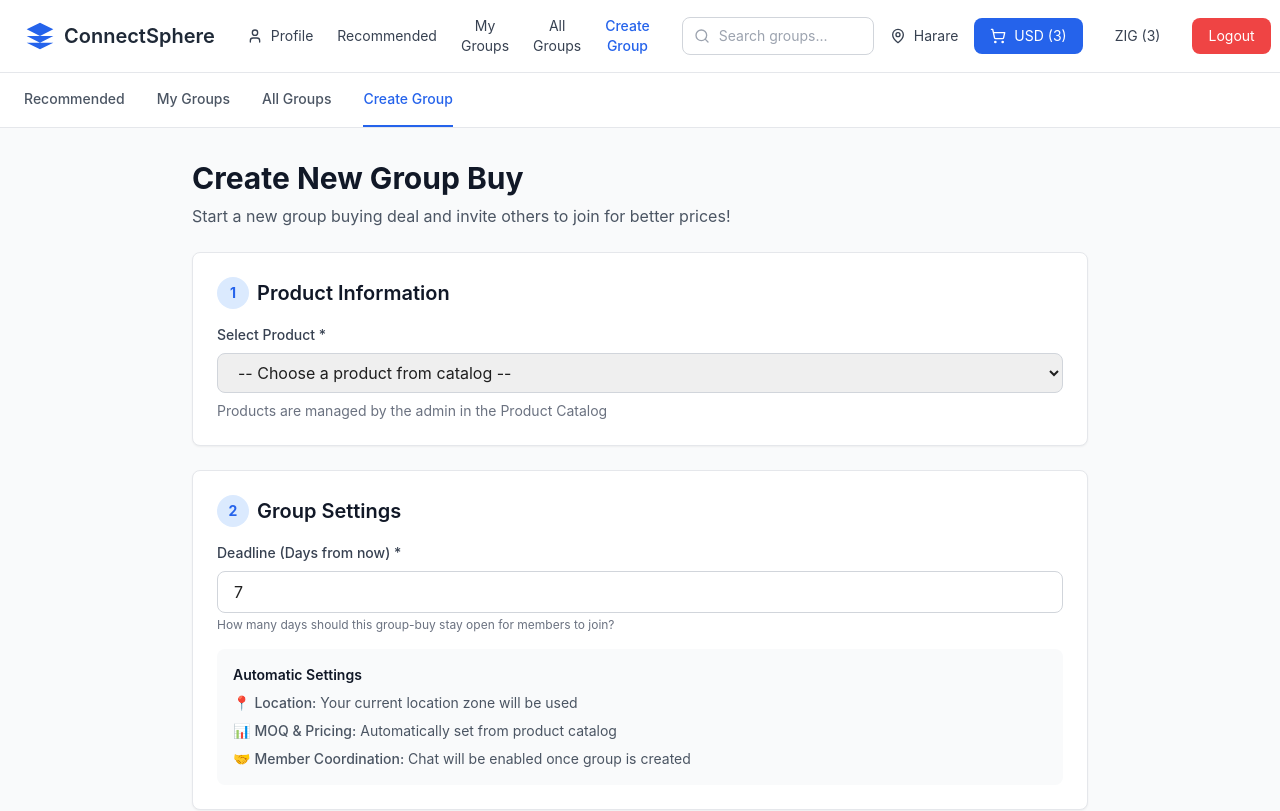
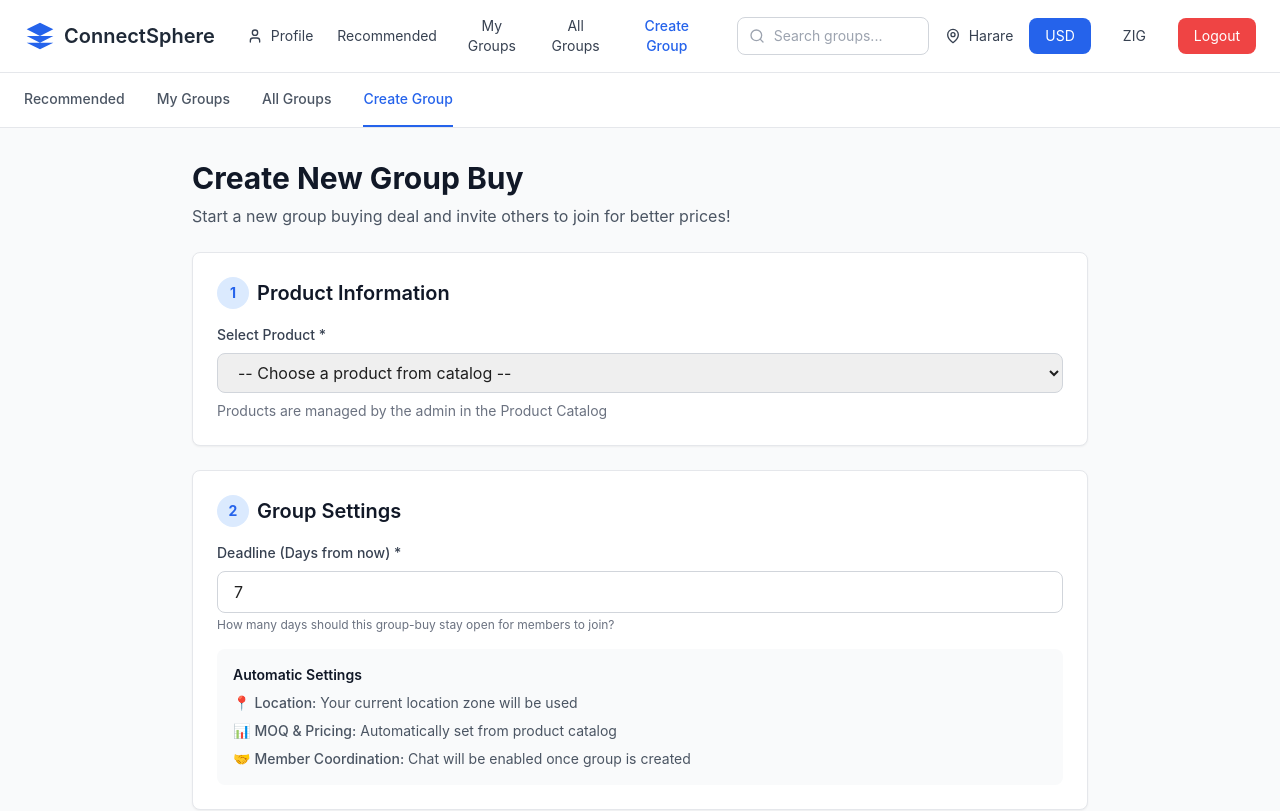
Before and after one commit to 1772hojaz/capstone, a React (Vite) app in the folder sys/Front-end/connectsphere/: page /create-group in a window 1280 px wide. Shown: the top 811 px of the page. Built offline with nearby package versions, Linux system fonts and the light colour scheme.

Commit message:
I, UPDATED #sys/Front-end/connectsphere/src/pages/AllGroups.tsx,#sys/Front-end/connectsphere/src/pages/CreateGroup.tsx #sys/Front-end/connectsphere/src/pages/GroupList.tsx,#sys/Front-end/connectsphere/src/pages/TraderDashboard.tsx

```diff
--- a/sys/Front-end/connectsphere/src/pages/AllGroups.tsx
+++ b/sys/Front-end/connectsphere/src/pages/AllGroups.tsx
@@ -1,8 +1,10 @@
-import { Search, MapPin, ShoppingCart, User, Users } from 'lucide-react';
+import { Search, MapPin, User, Users } from 'lucide-react';
 import { useNavigate } from 'react-router-dom';
+import { useState } from 'react';
 
 export default function AllGroups() {
   const navigate = useNavigate();
+  const [selectedCurrency, setSelectedCurrency] = useState<'USD' | 'ZIG'>('USD');
 
   const allGroups = [
     {
@@ -168,12 +170,25 @@ export default function AllGroups() {
               <MapPin className="w-4 h-4" />
               <span>Harare</span>
             </div>
-            <button className="px-3 sm:px-4 py-2 bg-blue-600 text-white text-xs sm:text-sm rounded-lg hover:bg-blue-700 transition flex items-center gap-2 whitespace-nowrap">
-              <ShoppingCart className="w-4 h-4" />
-              USD (3)
+            <button
+              onClick={() => setSelectedCurrency('USD')}
+              className={`px-3 sm:px-4 py-2 text-xs sm:text-sm rounded-lg transition whitespace-nowrap ${
+                selectedCurrency === 'USD'
+                  ? 'bg-blue-600 text-white hover:bg-blue-700'
+                  : 'text-gray-700 hover:text-gray-900 hover:bg-gray-100'
+              }`}
+            >
+              USD
             </button>
-            <button className="px-3 sm:px-4 py-2 text-xs sm:text-sm text-gray-700 hover:text-gray-900 whitespace-nowrap">
-              ZIG (3)
+            <button
+              onClick={() => setSelectedCurrency('ZIG')}
+              className={`px-3 sm:px-4 py-2 text-xs sm:text-sm rounded-lg transition whitespace-nowrap ${
+                selectedCurrency === 'ZIG'
+                  ? 'bg-blue-600 text-white hover:bg-blue-700'
+                  : 'text-gray-700 hover:text-gray-900 hover:bg-gray-100'
+              }`}
+            >
+              ZIG
             </button>
             <button
               onClick={() => navigate('/login')}
--- a/sys/Front-end/connectsphere/src/pages/CreateGroup.tsx
+++ b/sys/Front-end/connectsphere/src/pages/CreateGroup.tsx
@@ -1,9 +1,10 @@
 import { useState } from 'react';
-import { Search, MapPin, ShoppingCart, User } from 'lucide-react';
+import { Search, MapPin, User } from 'lucide-react';
 import { useNavigate } from 'react-router-dom';
 
 export default function CreateGroup() {
   const navigate = useNavigate();
+  const [selectedCurrency, setSelectedCurrency] = useState<'USD' | 'ZIG'>('USD');
   const [formData, setFormData] = useState({
     selectedProduct: '',
     deadlineDays: '7',
@@ -161,12 +162,25 @@ export default function CreateGroup() {
               <MapPin className="w-4 h-4" />
               <span>Harare</span>
             </div>
-            <button className="px-3 sm:px-4 py-2 bg-blue-600 text-white text-xs sm:text-sm rounded-lg hover:bg-blue-700 transition flex items-center gap-2 whitespace-nowrap">
-              <ShoppingCart className="w-4 h-4" />
-              USD (3)
+            <button
+              onClick={() => setSelectedCurrency('USD')}
+              className={`px-3 sm:px-4 py-2 text-xs sm:text-sm rounded-lg transition whitespace-nowrap ${
+                selectedCurrency === 'USD'
+                  ? 'bg-blue-600 text-white hover:bg-blue-700'
+                  : 'text-gray-700 hover:text-gray-900 hover:bg-gray-100'
+              }`}
+            >
+              USD
             </button>
-            <button className="px-3 sm:px-4 py-2 text-xs sm:text-sm text-gray-700 hover:text-gray-900 whitespace-nowrap">
-              ZIG (3)
+            <button
+              onClick={() => setSelectedCurrency('ZIG')}
+              className={`px-3 sm:px-4 py-2 text-xs sm:text-sm rounded-lg transition whitespace-nowrap ${
+                selectedCurrency === 'ZIG'
+                  ? 'bg-blue-600 text-white hover:bg-blue-700'
+                  : 'text-gray-700 hover:text-gray-900 hover:bg-gray-100'
+              }`}
+            >
+              ZIG
             </button>
             <button
               onClick={() => navigate('/login')}
--- a/sys/Front-end/connectsphere/src/pages/GroupList.tsx
+++ b/sys/Front-end/connectsphere/src/pages/GroupList.tsx
@@ -1,4 +1,4 @@
-import { Search, MapPin, ShoppingCart, User, X } from 'lucide-react';
+import { Search, MapPin, User, X } from 'lucide-react';
 import { useNavigate } from 'react-router-dom';
 import { useState } from 'react';
 
@@ -8,6 +8,7 @@ export default function GroupList() {
   const [isModalOpen, setIsModalOpen] = useState(false);
   const [selectedJoinedGroup, setSelectedJoinedGroup] = useState<any>(null);
   const [isJoinedGroupModalOpen, setIsJoinedGroupModalOpen] = useState(false);
+  const [selectedCurrency, setSelectedCurrency] = useState<'USD' | 'ZIG'>('USD');
 
   const activeGroups = [
     {
@@ -233,12 +234,25 @@ export default function GroupList() {
               <MapPin className="w-4 h-4" />
               <span>Harare</span>
             </div>
-            <button className="px-3 sm:px-4 py-2 bg-blue-600 text-white text-xs sm:text-sm rounded-lg hover:bg-blue-700 transition flex items-center gap-2 whitespace-nowrap">
-              <ShoppingCart className="w-4 h-4" />
-              USD (3)
+            <button
+              onClick={() => setSelectedCurrency('USD')}
+              className={`px-3 sm:px-4 py-2 text-xs sm:text-sm rounded-lg transition whitespace-nowrap ${
+                selectedCurrency === 'USD'
+                  ? 'bg-blue-600 text-white hover:bg-blue-700'
+                  : 'text-gray-700 hover:text-gray-900 hover:bg-gray-100'
+              }`}
+            >
+              USD
             </button>
-            <button className="px-3 sm:px-4 py-2 text-xs sm:text-sm text-gray-700 hover:text-gray-900 whitespace-nowrap">
-              ZIG (3)
+            <button
+              onClick={() => setSelectedCurrency('ZIG')}
+              className={`px-3 sm:px-4 py-2 text-xs sm:text-sm rounded-lg transition whitespace-nowrap ${
+                selectedCurrency === 'ZIG'
+                  ? 'bg-blue-600 text-white hover:bg-blue-700'
+                  : 'text-gray-700 hover:text-gray-900 hover:bg-gray-100'
+              }`}
+            >
+              ZIG
             </button>
             <button
               onClick={() => navigate('/login')}
--- a/sys/Front-end/connectsphere/src/pages/TraderDashboard.tsx
+++ b/sys/Front-end/connectsphere/src/pages/TraderDashboard.tsx
@@ -1,4 +1,4 @@
-import { Search, MapPin, ShoppingCart, User, Zap, Users } from 'lucide-react';
+import { Search, MapPin, User, Zap, Users } from 'lucide-react';
 import { useNavigate } from 'react-router-dom';
 import { useState } from 'react';
 
@@ -6,6 +6,7 @@ const TraderDashboard = () => {
   const navigate = useNavigate();
   const activeTab = 'recommended';
   const [searchQuery, setSearchQuery] = useState('');
+  const [selectedCurrency, setSelectedCurrency] = useState<'USD' | 'ZIG'>('USD');
 
   const recommendations = [
     {
@@ -117,12 +118,25 @@ const TraderDashboard = () => {
               <MapPin className="w-4 h-4" />
               <span>Harare</span>
             </div>
-            <button className="px-3 sm:px-4 py-2 bg-blue-600 text-white text-xs sm:text-sm rounded-lg hover:bg-blue-700 transition flex items-center gap-2 whitespace-nowrap">
-              <ShoppingCart className="w-4 h-4" />
-              USD (3)
+            <button
+              onClick={() => setSelectedCurrency('USD')}
+              className={`px-3 sm:px-4 py-2 text-xs sm:text-sm rounded-lg transition whitespace-nowrap ${
+                selectedCurrency === 'USD'
+                  ? 'bg-blue-600 text-white hover:bg-blue-700'
+                  : 'text-gray-700 hover:text-gray-900 hover:bg-gray-100'
+              }`}
+            >
+              USD
             </button>
-            <button className="px-3 sm:px-4 py-2 text-xs sm:text-sm text-gray-700 hover:text-gray-900 whitespace-nowrap">
-              ZIG (3)
+            <button
+              onClick={() => setSelectedCurrency('ZIG')}
+              className={`px-3 sm:px-4 py-2 text-xs sm:text-sm rounded-lg transition whitespace-nowrap ${
+                selectedCurrency === 'ZIG'
+                  ? 'bg-blue-600 text-white hover:bg-blue-700'
+                  : 'text-gray-700 hover:text-gray-900 hover:bg-gray-100'
+              }`}
+            >
+              ZIG
             </button>
             <button
               onClick={() => navigate('/login')}
```
